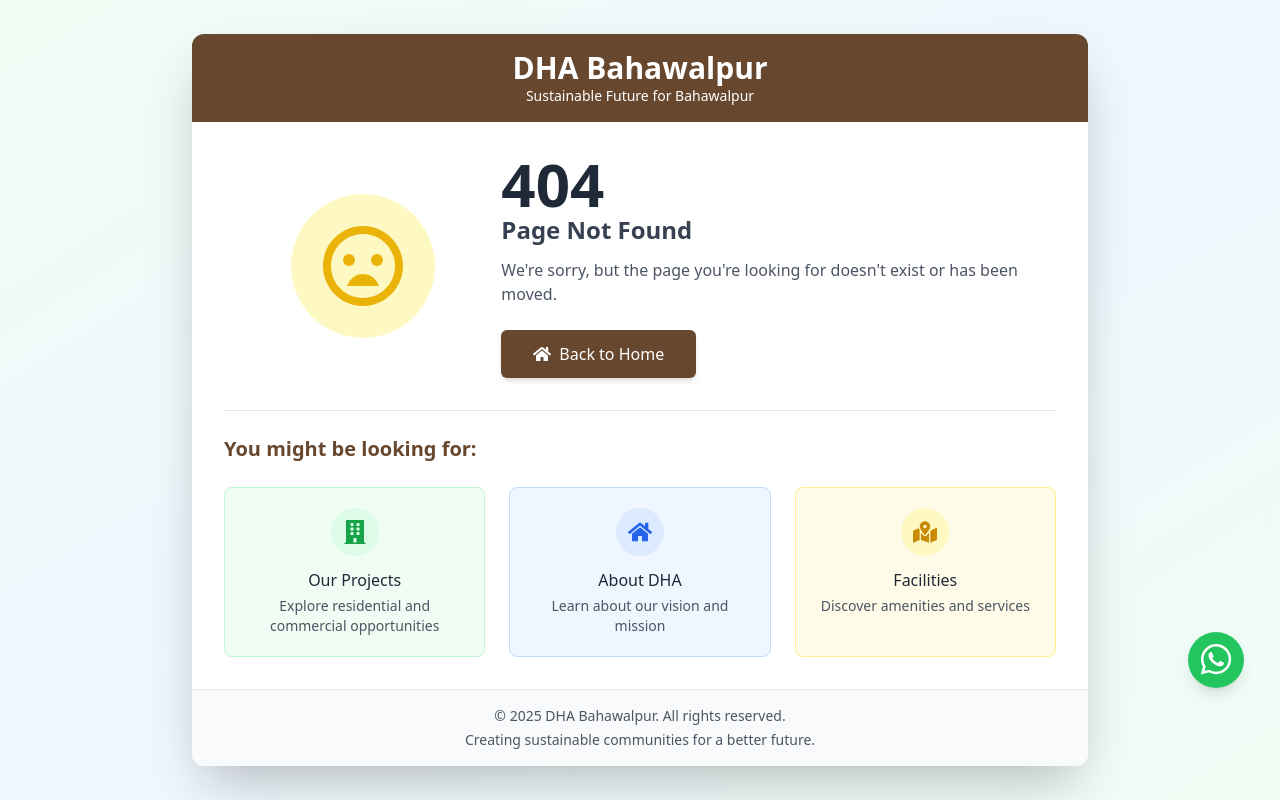
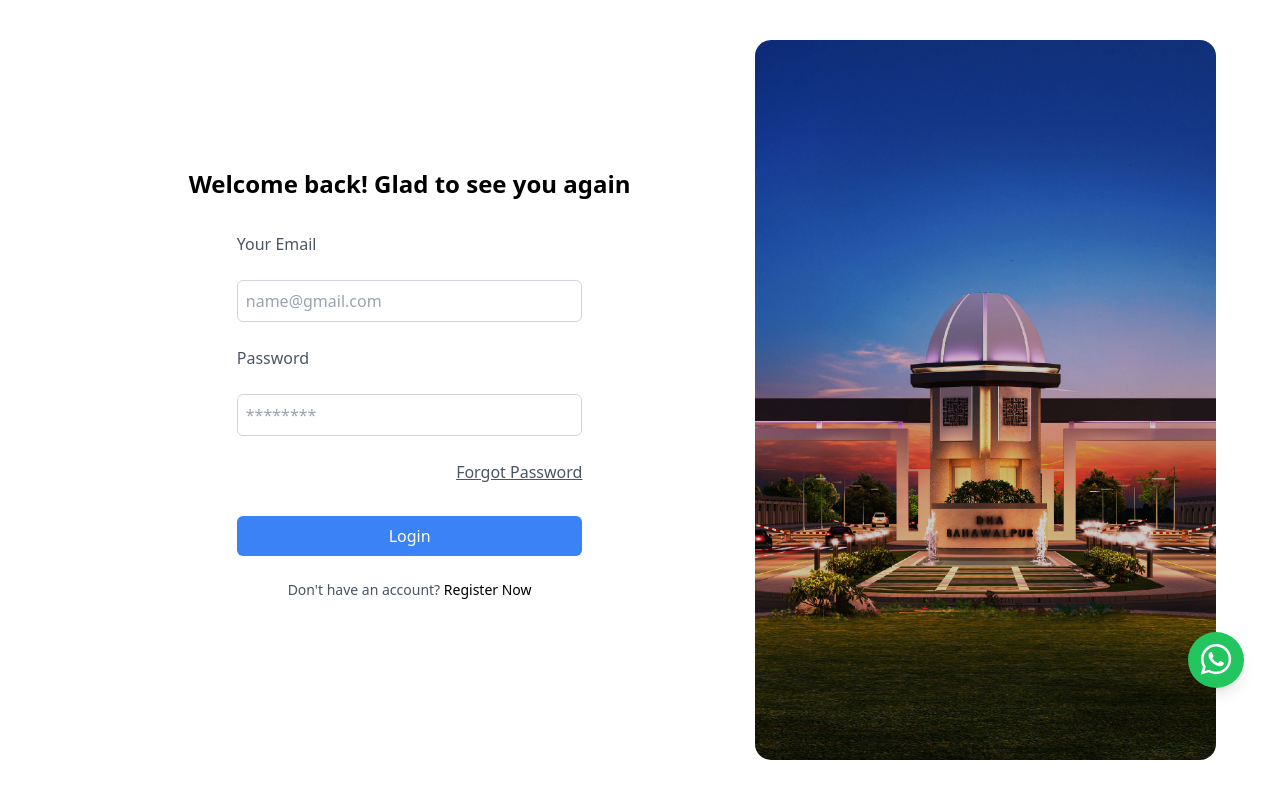
Before and after one commit to irfantkd/dha-ballot-website, a React (Vite) app: page /login in a window 1280 px wide. Built offline with nearby package versions, Linux system fonts and the light colour scheme.

Commit message:
login.jsx,registration,router

```diff
--- /dev/null
+++ b/src/pages/auth/Login.jsx
@@ -0,0 +1,123 @@
+import React from 'react';
+import { Formik, Form, Field, ErrorMessage } from 'formik';
+import { Link, useNavigate } from 'react-router-dom';
+import { toast } from 'react-toastify';
+import 'react-toastify/dist/ReactToastify.css';
+import headerImage from '../../assets/images/header-image2.jpg';
+
+export function Login() {
+  const navigate = useNavigate();
+
+  const validate = (values) => {
+    const errors = {};
+    if (!values.email) {
+      errors.email = 'Email is required';
+    } else if (!/\S+@\S+\.\S+/.test(values.email)) {
+      errors.email = 'Invalid email address';
+    }
+
+    if (!values.password) {
+      errors.password = 'Password is required';
+    } else if (values.password?.length < 6) {
+      errors.password = 'Password must be at least 6 characters long';
+    }
+
+    return errors;
+  };
+
+  const handleSubmit = (values, { setSubmitting }) => {
+    // Simulate successful login
+    toast.success('Login successful! Redirecting...');
+    navigate('/dashboard');
+    setSubmitting(false);
+  };
+
+  return (
+    <section className="mx-auto flex p-5 md:w-[90%] md:gap-10 md:p-0 lg:gap-0">
+      <div className="mt-20 w-auto self-center md:mt-4 md:w-3/5">
+        <div className="text-center">
+          <h2 className="mb-4 text-2xl font-bold">
+            Welcome back! Glad to see you again
+          </h2>
+        </div>
+
+        <Formik
+          initialValues={{ email: '', password: '' }}
+          validate={validate}
+          onSubmit={handleSubmit}
+        >
+          {({ isSubmitting }) => (
+            <Form className="mx-auto mb-2 mt-8 lg:w-1/2">
+              <div className="mb-1 flex flex-col gap-6">
+                <label className="font-medium text-gray-600" htmlFor="email">
+                  Your Email
+                </label>
+                <Field
+                  type="email"
+                  name="email"
+                  placeholder="name@gmail.com"
+                  className="rounded-md border border-gray-300 p-2 focus:outline-none focus:ring-2 focus:ring-blue-500"
+                />
+                <ErrorMessage
+                  name="email"
+                  component="div"
+                  className="text-sm text-red-600"
+                />
+
+                <label className="font-medium text-gray-600" htmlFor="password">
+                  Password
+                </label>
+                <Field
+                  type="password"
+                  name="password"
+                  placeholder="********"
+                  className="rounded-md border border-gray-300 p-2 focus:outline-none focus:ring-2 focus:ring-blue-500"
+                />
+                <ErrorMessage
+                  name="password"
+                  component="div"
+                  className="text-sm text-red-600"
+                />
+              </div>
+
+              <div className="mb-2 mt-6 gap-5 text-end">
+                <Link
+                  to="/auth/forget-password"
+                  className="text-gray-600 underline"
+                >
+                  Forgot Password
+                </Link>
+              </div>
+
+              <button
+                type="submit"
+                disabled={isSubmitting}
+                className="mt-6 w-full rounded-md bg-blue-500 py-2 text-white hover:bg-blue-600"
+              >
+                {isSubmitting ? 'Signing In...' : 'Login'}
+              </button>
+              <p className="mt-6 text-center text-sm text-gray-600">
+                Don't have an account?{' '}
+                <Link
+                  to="/login"
+                  className="font-medium text-black hover:underline"
+                >
+                  Register Now
+                </Link>
+              </p>
+            </Form>
+          )}
+        </Formik>
+      </div>
+
+      <div className="mt-10 hidden w-2/5 md:block">
+        <div
+          className="h-[90dvh] w-full rounded-2xl bg-cover bg-center"
+          style={{ backgroundImage: `url(${headerImage})` }}
+        ></div>
+      </div>
+    </section>
+  );
+}
+
+export default Login;
--- a/src/pages/auth/Registration.jsx
+++ b/src/pages/auth/Registration.jsx
@@ -255,6 +255,15 @@ export function Registration() {
               >
                 {isSubmitting ? 'Signing In...' : 'Register Now'}
               </button>
+              <p className="mt-6 text-center text-sm text-gray-600">
+                Already have an account?{' '}
+                <Link
+                  to="/login"
+                  className="font-medium text-black hover:underline"
+                >
+                  Login Now
+                </Link>
+              </p>
             </Form>
           )}
         </Formik>
--- a/src/routes/Router.jsx
+++ b/src/routes/Router.jsx
@@ -6,7 +6,8 @@ import AppLayout from '../ui/AppLayout';
 import NotFound from '../pages/NotFound';
 import { HOME } from './RouteConstants';
 import Home from '../pages/home/Home';
-import SignIn, { Registration } from '../pages/auth/Registration'; // Import the SignIn component (adjust the path as needed)
+import { Registration } from '../pages/auth/Registration';
+import Login from '../pages/auth/Login';
 
 const LoadingFallback = () => <Loader />;
 
@@ -17,6 +18,14 @@ export default function Router() {
       element: (
         <Suspense fallback={<LoadingFallback />}>
           <Registration />
+        </Suspense>
+      ),
+    },
+    {
+      path: '/login',
+      element: (
+        <Suspense fallback={<LoadingFallback />}>
+          <Login />
         </Suspense>
       ),
     },
```
